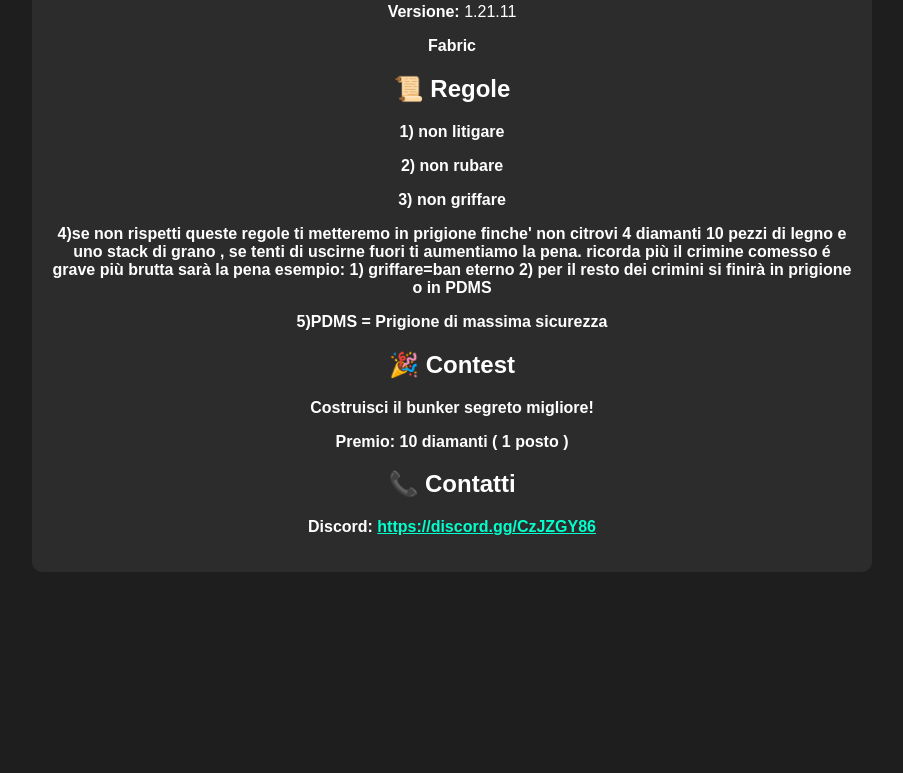
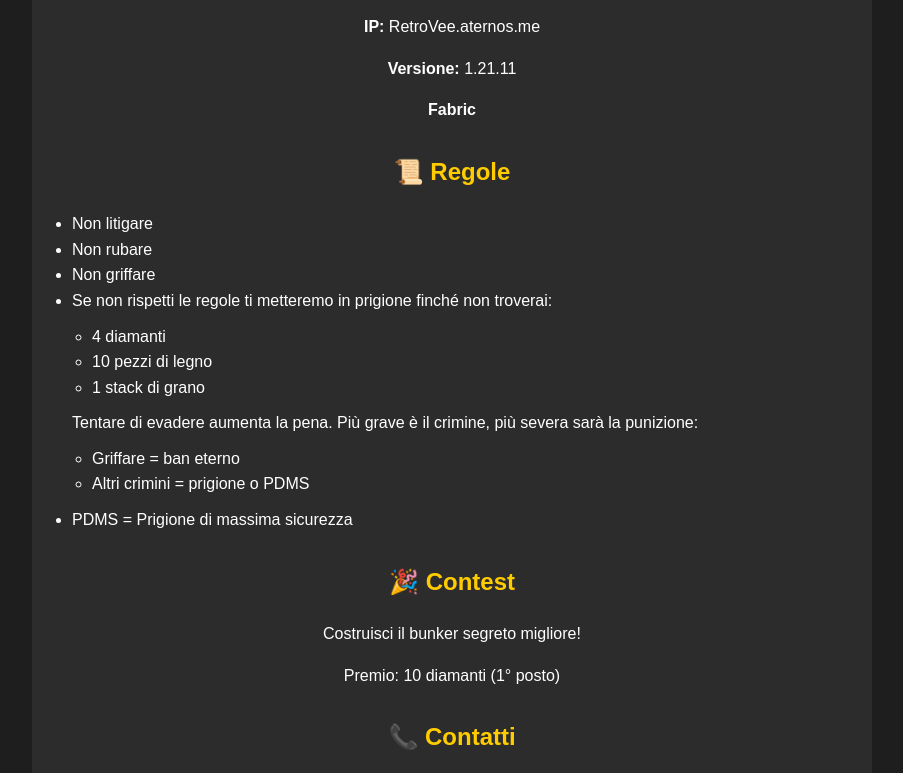
Before and after one commit to semeraromarco23-droid/semeraromarco23-droid.github.io, a plain HTML site: page index.html in a window 1280 px wide. Shown: the part 140-913 px from the top of the page, without its empty margins (188-1091 px from the left). Before the commit the page ends 800 px from the top, so only its background shows below. Drawn offline with Linux system fonts and the light colour scheme.

Commit message:
Update index.html

```diff
--- a/index.html
+++ b/index.html
@@ -7,18 +7,22 @@
     body {
       background: #1e1e1e;
       color: #fff;
-      font-family: Arial;
+      font-family: Arial, sans-serif;
       text-align: center;
+      line-height: 1.6;
     }
     .box {
       max-width: 800px;
-      margin: auto;
+      margin: 40px auto;
       padding: 20px;
       background: #2c2c2c;
       border-radius: 10px;
     }
     h1 { color: #4CAF50; }
-    a { color: #00ffcc; }
+    h2 { color: #ffcc00; margin-top: 30px; }
+    a { color: #00ffcc; text-decoration: none; }
+    a:hover { text-decoration: underline; }
+    ul { text-align: left; margin: 10px 0; padding-left: 20px; }
   </style>
 </head>
 <body>
@@ -26,22 +30,35 @@
     <h1>🟩 Nome Server</h1>
     <p><b>IP:</b> RetroVee.aternos.me</p>
     <p><b>Versione:</b> 1.21.11</p>
-    <p><b>Fabric</p>
+    <p><b>Fabric</b></p>
 
     <h2>📜 Regole</h2>
-    <p>1) non litigare</p>
-    <p>2) non rubare</p>
-    <p>3) non griffare</p>
-    <p>4)se non rispetti queste regole ti metteremo in prigione finche' non citrovi 4 diamanti 10  pezzi di legno e uno stack di grano , se tenti di uscirne fuori ti aumentiamo la pena. ricorda più il crimine comesso é grave più brutta sarà la pena esempio: 1) griffare=ban eterno 2) per il resto dei crimini si finirà in prigione o in PDMS   </p>
-    <p>5)PDMS = Prigione di massima sicurezza</p>
-
+    <ul>
+      <li>Non litigare</li>
+      <li>Non rubare</li>
+      <li>Non griffare</li>
+      <li>
+        Se non rispetti le regole ti metteremo in prigione finché non troverai:
+        <ul>
+          <li>4 diamanti</li>
+          <li>10 pezzi di legno</li>
+          <li>1 stack di grano</li>
+        </ul>
+        Tentare di evadere aumenta la pena. Più grave è il crimine, più severa sarà la punizione:
+        <ul>
+          <li>Griffare = ban eterno</li>
+          <li>Altri crimini = prigione o PDMS</li>
+        </ul>
+      </li>
+      <li>PDMS = Prigione di massima sicurezza</li>
+    </ul>
 
     <h2>🎉 Contest</h2>
     <p>Costruisci il bunker segreto migliore!</p>
-    <p>Premio: 10 diamanti ( 1 posto )</p>
+    <p>Premio: 10 diamanti (1° posto)</p>
 
     <h2>📞 Contatti</h2>
-    <p>Discord: <a href="#">https://discord.gg/CzJZGY86</a></p>
+    <p>Discord: <a href="https://discord.gg/CzJZGY86" target="_blank" rel="noopener noreferrer">https://discord.gg/CzJZGY86</a></p>
   </div>
 </body>
 </html>
```
